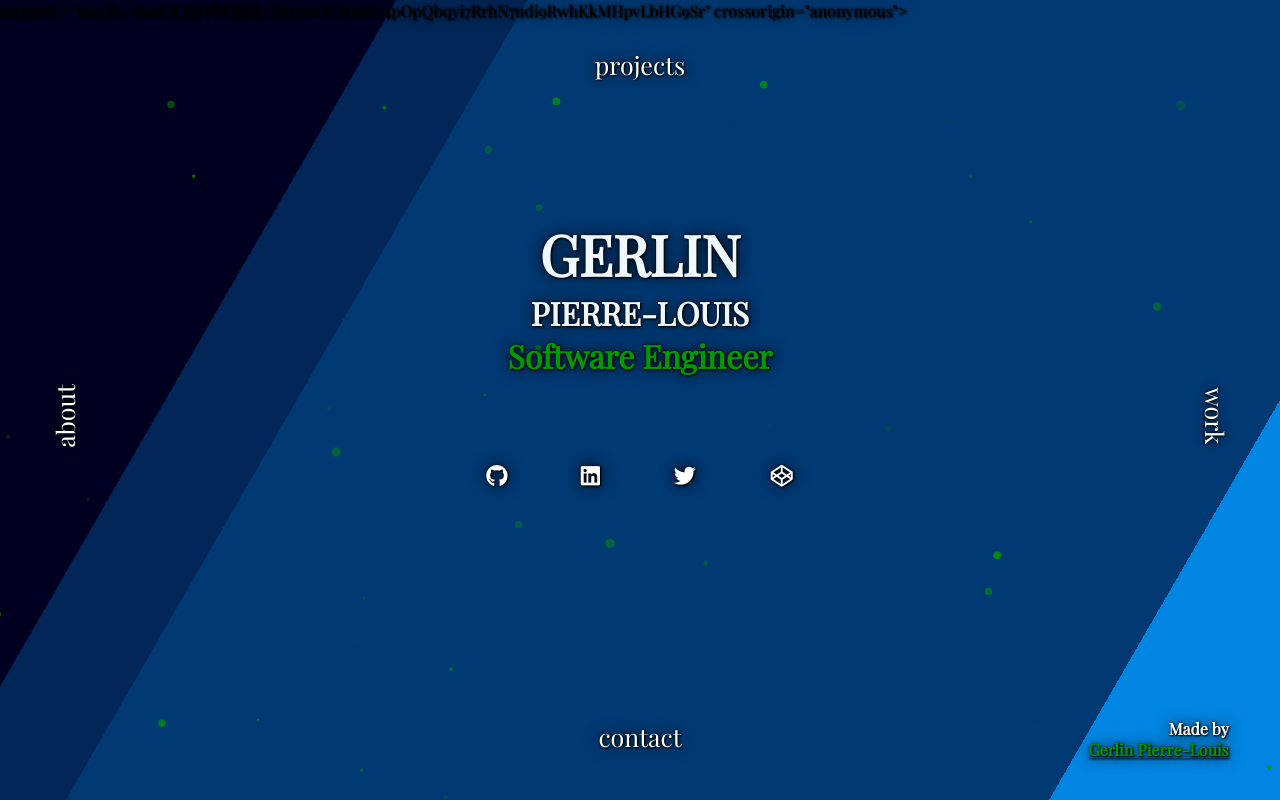
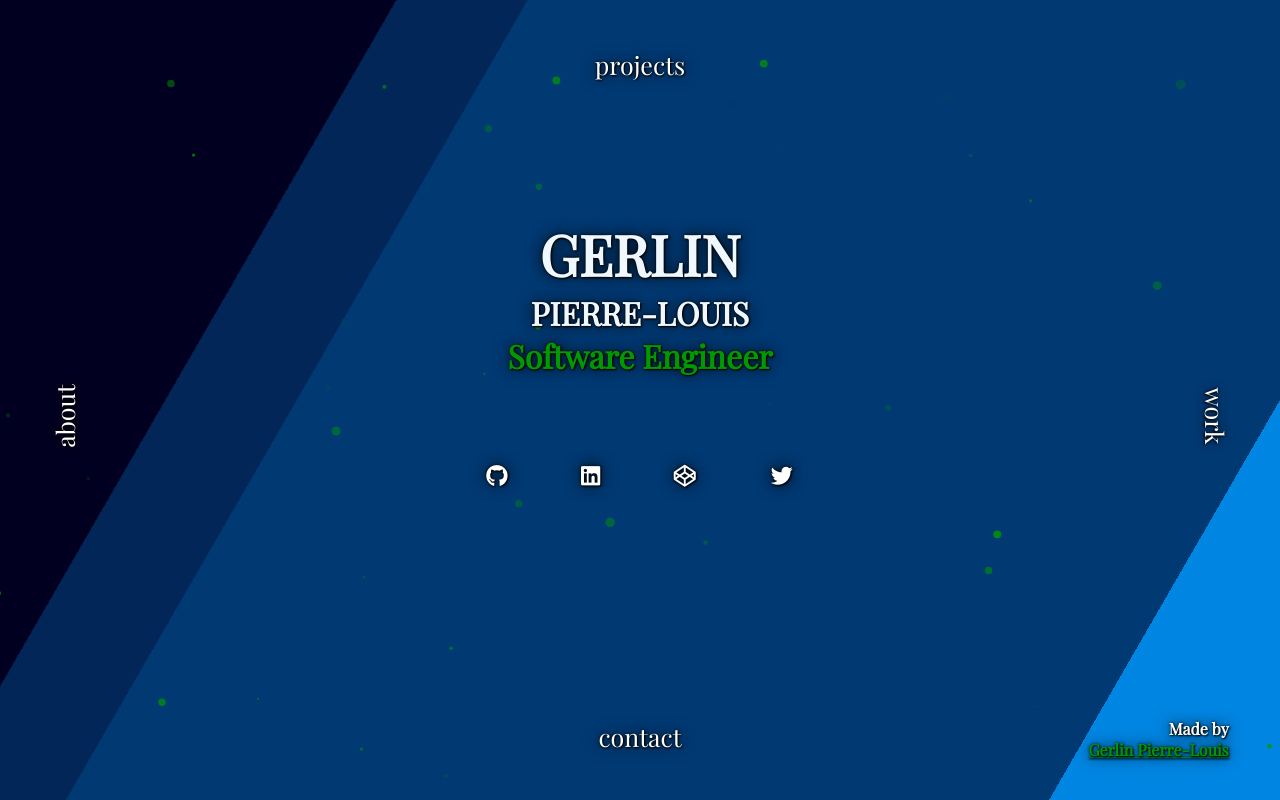
Before and after one commit to gerlinp/V2, a plain HTML site: page index.html in a window 1280 px wide. Drawn offline with nearby package versions, Linux system fonts and the light colour scheme.

Commit message:
fixed bug

```diff
--- a/index.html
+++ b/index.html
@@ -6,9 +6,10 @@
     <meta http-equiv="X-UA-Compatible" content="ie=edge">
     <title>Gerlin Pierre-Louis</title>
     <link rel="stylesheet" href="https://cdnjs.cloudflare.com/ajax/libs/animate.css/3.7.0/animate.min.css">
+    <link rel="stylesheet" href="https://cdnjs.cloudflare.com/ajax/libs/font-awesome/6.2.1/css/all.min.css" integrity="sha512-MV7K8+y+gLIBoVD59lQIYicR65iaqukzvf/nwasF0nqhPay5w/9lJmVM2hMDcnK1OnMGCdVK+iQrJ7lzPJQd1w==" crossorigin="anonymous" referrerpolicy="no-referrer"/>
     <link href="https://fonts.googleapis.com/css?family=Comfortaa:700" rel="stylesheet">
     <script src="https://code.jquery.com/jquery-3.3.1.min.js" integrity="sha256-FgpCb/KJQlLNfOu91ta32o/NMZxltwRo8QtmkMRdAu8=" crossorigin="anonymous"></script>
-    <link rel="stylesheet" href="https://cdnjs.cloudflare.com/ajax/libs/font-awesome/6.2.1/css/all.min.css" integrity="sha512-MV7K8+y+gLIBoVD59lQIYicR65iaqukzvf/nwasF0nqhPay5w/9lJmVM2hMDcnK1OnMGCdVK+iQrJ7lzPJQd1w==" crossorigin="anonymous" referrerpolicy="no-referrer" />integrity="sha384-fnmOCqbTlWIlj8LyTjo7mOUStjsKC4pOpQbqyi7RrhN7udi9RwhKkMHpvLbHG9Sr" crossorigin="anonymous">
+    <link rel="stylesheet" href="https://use.fontawesome.com/releases/v5.7.1/css/all.css" integrity="sha384-fnmOCqbTlWIlj8LyTjo7mOUStjsKC4pOpQbqyi7RrhN7udi9RwhKkMHpvLbHG9Sr" crossorigin="anonymous">
     <link rel="stylesheet" href="css/style.css">
 </head>
 <body>
@@ -47,10 +48,10 @@
         </div>
         <table>
                 <tr>
-                    <td class="animated zoomIn" style="animation-delay:2.2s;"><a class="social"><i class="fa-brands fa-github"></i></a></td>
-                    <td class="animated zoomIn" style="animation-delay:2.6s;"><a class="social"><i class="fa-brands fa-linkedin"></i></a></td>
-                    <td class="animated zoomIn" style="animation-delay:2.4s;"><a class="social"><i class="fab fa-twitter"></i></a></td>
-                    <td class="animated zoomIn" style="animation-delay:2.8s;"><a class="social"><i class="fa-brands fa-codepen"></i></a></td>
+                    <td class="animated zoomIn" style="animation-delay:2.2s;"><a href="https://github.com/gerlinp" class="social" target=”_blank”><i class="fa-brands fa-github"></i></a></td>
+                    <td class="animated zoomIn" style="animation-delay:2.6s;"><a href="https://www.linkedin.com/in/gerlin-pierre-louis/" target=”_blank” class="social"><i class="fa-brands fa-linkedin"></i></a></td>
+                    <td class="animated zoomIn" style="animation-delay:2.8s;"><a href="https://codepen.io/gerlinp" target=”_blank” class="social"><i class="fa-brands fa-codepen"></i></a></td>
+                    <td class="animated zoomIn" style="animation-delay:2.4s;"><a href="https://twitter.com/GerlinPL"  target=”_blank” class="social"><i class="fab fa-twitter"></i></a></td>
                 </tr>
         </table>
     </div>
@@ -176,6 +177,7 @@
             Made by <br> <a href="#">Gerlin Pierre-Louis</a>
         </div>
     </div>
+    <script src="https://code.jquery.com/jquery-3.3.1.min.js" integrity="sha256-FgpCb/KJQlLNfOu91ta32o/NMZxltwRo8QtmkMRdAu8=" crossorigin="anonymous"></script>
     <script src="index.js" type="text/javascript"></script>
     <script src="particles.js"></script>
     <script src="app.js"></script>
```
